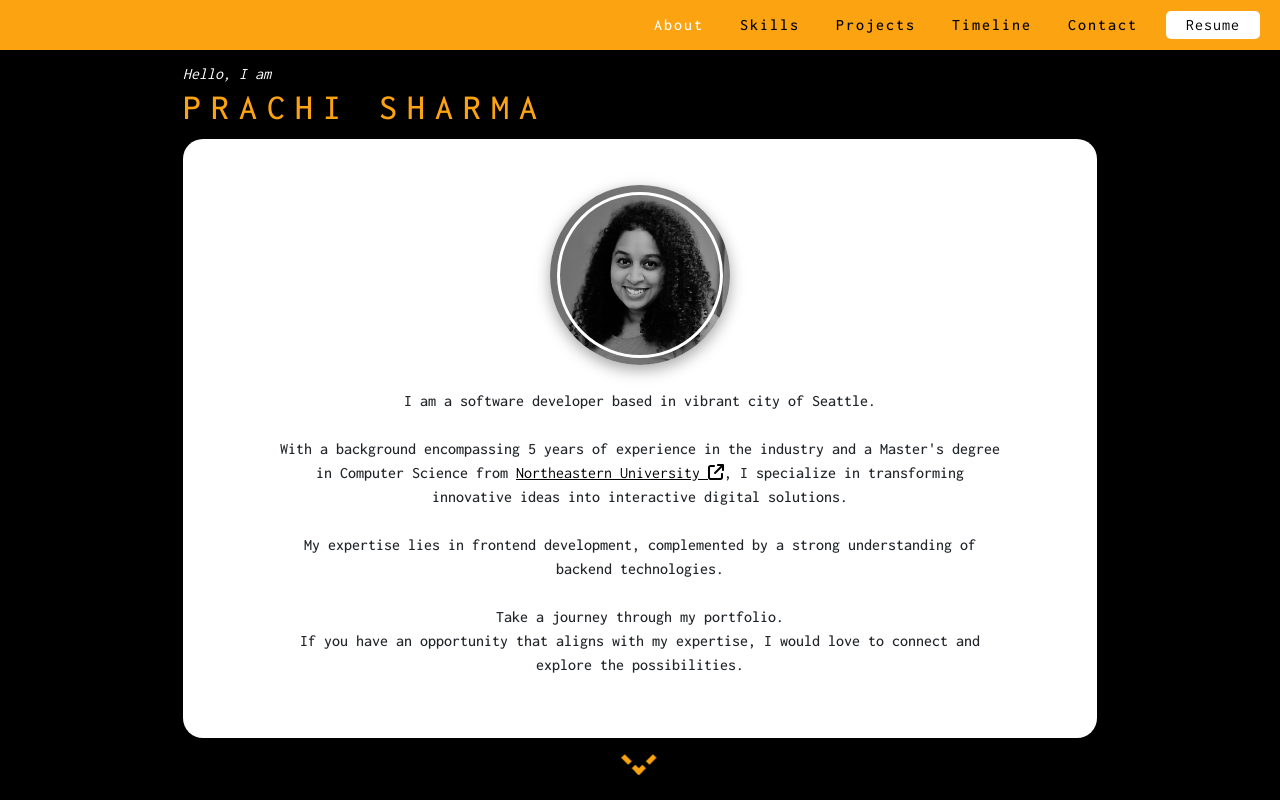
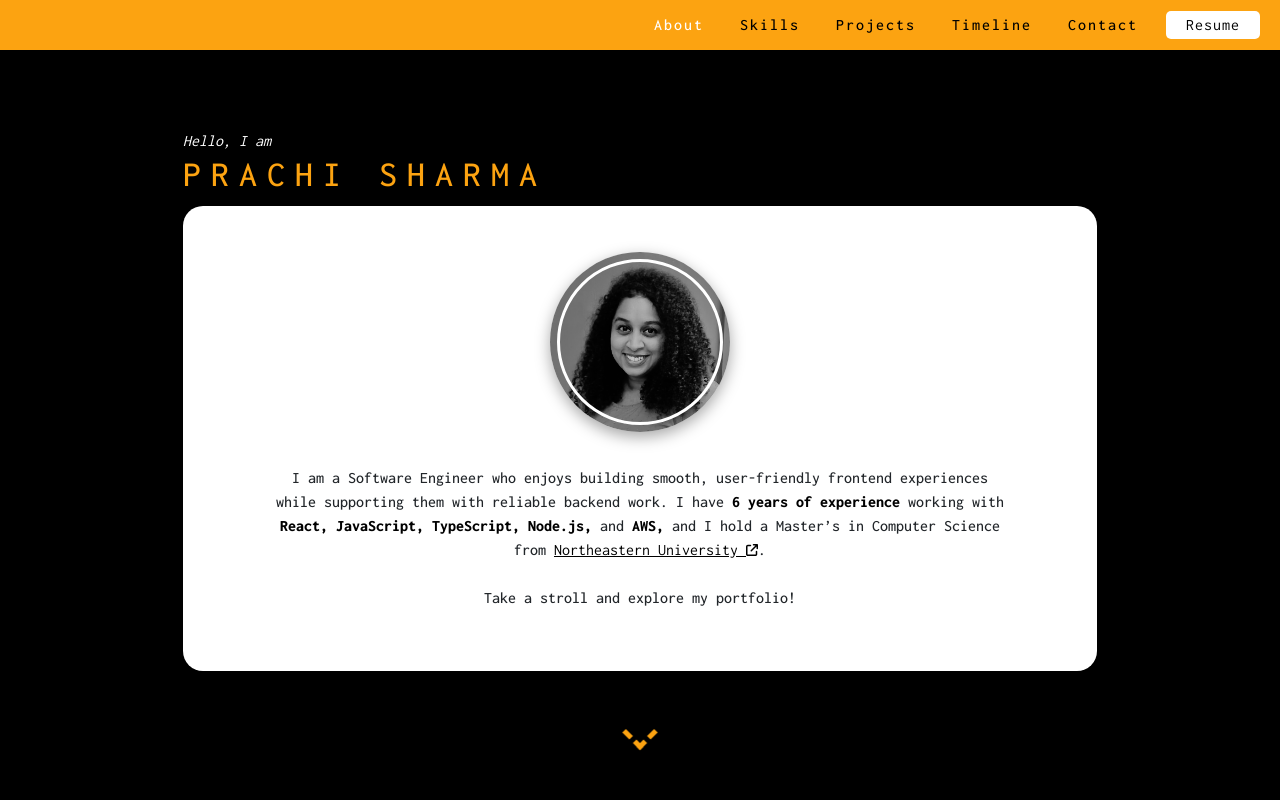
Before and after one commit to PrachiSharmaCode/PrachiSharma, a React (Create React App) app: page / in a window 1280 px wide. Shown: the top 800 px of the page. Built offline with nearby package versions, Linux system fonts and the light colour scheme; a web font is replaced by a local one.

Commit message:
resume update

```diff
--- a/src/App.js
+++ b/src/App.js
@@ -148,7 +148,7 @@ export default function App() {
   return (<>
     <div className="app-back" id="about">
       <Header scrollToSection={scrollToSection} activeSection={activeSection} ></Header>
-      <AboutMe ref={aboutRef}></AboutMe>
+      <AboutMe  ref={aboutRef}></AboutMe>
       <Skills ref={skillRef} ></Skills>
       <Projects ref={projectRef} ></Projects>
       <Timeline ref={timelineRef} ></Timeline>
--- a/src/components/AboutMe/aboutme.css
+++ b/src/components/AboutMe/aboutme.css
@@ -51,6 +51,7 @@
   from {
     max-width: 0;
   }
+
   to {
     max-width: 100%;
   }
@@ -70,6 +71,7 @@
   justify-content: center;
   align-items: center;
   text-align: center;
+  gap: 10px;
 }
 
 .intro-para a {
@@ -78,12 +80,17 @@
   font-weight: 400;
 }
 
+.intro-para-highlight{
+  color: black;
+    font-weight: 800;
+}
+
 .intro-para {
   text-align: center;
   padding: 0 !important;
   margin: 0 !important;
   font-weight: 500;
-  /* text-shadow:  0px 2px 5px rgba(0,0,0,0.2); */
+  /* text-shadow:  0px 2px 2px rgba(0,0,0,0.2); */
 }
 
 .intro {
@@ -103,21 +110,24 @@
 }
 
 .scroll-down-div {
+  position: absolute;
+  bottom: 45px;
+  left: 50%;
+  transform: translateX(-50%);
   display: flex;
   justify-content: center;
-  position: absolute;
-  bottom: 1px;
-  left: 50%;
-  transform: translate(-50%);
+  align-items: center;
+  z-index: 10;
 }
 
 .scroll-down-container {
   height: 45px;
   width: 45px;
-  margin-top: 0;
-  border-radius: 60px;
-  text-align: center;
-  animation: scrollDwon 1.5s infinite;
+  border-radius: 50%;
+  display: flex;
+  justify-content: center;
+  align-items: center;
+  animation: scrollDown 1.5s infinite;
 }
 
 .scroll-down-action {
@@ -125,12 +135,55 @@
   height: 25px;
   border-left: 5px dashed var(--accent-check);
   border-bottom: 5px dashed var(--accent-check);
-  transform: rotate(-45deg) translate(50%);
+  transform: rotate(-45deg);
 }
 
-@keyframes scrollDwon {
+.about-link {
+  color: black;
+  text-decoration: none;
+  /* optional, if you don't want underline */
+}
+
+.about-link:hover {
+  color: var(--accent-check);
+}
+
+/* Make the icon follow the link hover */
+.about-link .external-link-icon {
+  font-size: 12px;
+  color: black;
+  transition: color 0.2s ease;
+  /* smooth effect */
+}
+
+.about-link:hover .external-link-icon {
+  color: var(--accent-check);
+}
+
+
+
+/* .about-link{
+  color: black !important
+}
+
+.about-link:hover{
+  color: var(--accent-check);
+}
+
+
+.external-link-icon{
+  font-size: 12px;
+  color: black;
+}
+
+.external-link-icon:hover{
+  color: var(--accent-check);
+} */
+
+
+@keyframes scrollDown {
   0% {
-    transform: translate(0);
+    transform: translateY(0);
   }
 
   20% {
@@ -138,7 +191,7 @@
   }
 
   40% {
-    transform: translate(0);
+    transform: translateY(0);
   }
 }
 
@@ -182,7 +235,7 @@
 
 @media screen and (max-width: 480px) {
 
-  .scroll-down-div{
+  .scroll-down-div {
     display: none;
   }
 
--- a/src/components/AboutMe/aboutme.js
+++ b/src/components/AboutMe/aboutme.js
@@ -1,6 +1,5 @@
 import React, { useState, useEffect, forwardRef } from "react";
 import "./aboutme.css";
-// import Me from "../../images/7226598A-81D5-4874-B404-867A7143316C.jpg";
 import Me from "../../images/pp.jpg";
 import { FontAwesomeIcon } from '@fortawesome/react-fontawesome'
 import { faArrowUpRightFromSquare } from '@fortawesome/free-solid-svg-icons';
@@ -24,7 +23,7 @@ const Aboutme = forwardRef((props, ref) => {
     };
   }, []);
 
-  return(
+  return (
     <div ref={ref} className="main" id="about">
       <div className="container">
         <div className="intro">
@@ -39,23 +38,23 @@ const Aboutme = forwardRef((props, ref) => {
           </div>
           <div className="intro-para fade-in-y">
             <p>
-              I am a software developer based in vibrant city of Seattle. <br></br><br></br> With a background encompassing 5 years of experience in the industry
-              and a Master's degree in Computer Science from <a className="about-link" target="1" href="https://seattle.northeastern.edu/">Northeastern University <FontAwesomeIcon className="external-link-icon" icon={faArrowUpRightFromSquare} /></a>, I specialize in transforming innovative ideas into interactive digital solutions.<br></br>
-              <br></br>
-              My expertise lies in frontend development, complemented by a strong understanding of backend technologies. <br></br><br></br>
-              Take a journey through my portfolio. <br></br>If you have an opportunity that aligns with my expertise, I would love to connect and explore the possibilities.
+              I am a Software Engineer who enjoys building smooth, user-friendly frontend experiences while supporting them with reliable backend work.
+              I have <span className="intro-para-highlight">6 years of experience</span> working with <span className="intro-para-highlight">React, JavaScript, TypeScript, Node.js,</span> and <span className="intro-para-highlight">AWS,</span> and I hold a Master’s in Computer Science from {" "}
+              <a className="about-link" target="1" href="https://seattle.northeastern.edu/">Northeastern University <FontAwesomeIcon className="external-link-icon" icon={faArrowUpRightFromSquare} /></a>.
+              <br/><br/>
+              Take a stroll and explore my portfolio!
             </p>
           </div>
         </div>
       </div>
       {
-          !isScrolled && <div className="scroll-down-div">
-            <div className="scroll-down-container">
-              <div className="scroll-down-action">
-              </div>
+        !isScrolled && <div className="scroll-down-div">
+          <div className="scroll-down-container">
+            <div className="scroll-down-action">
             </div>
           </div>
-        }
+        </div>
+      }
     </div>);
 });
 
--- a/src/components/Header/header.js
+++ b/src/components/Header/header.js
@@ -1,7 +1,6 @@
 import React, { Component, useEffect, useState } from "react";
 import "./header.css";
 import { Navbar, Nav, Button } from "react-bootstrap";
-import resume from "../../doc/SharmaPrachiResume.pdf";
 
 export default function Header({ scrollToSection, activeSection }) {
 
@@ -33,7 +32,7 @@ export default function Header({ scrollToSection, activeSection }) {
         </Nav>
       </Navbar.Collapse>
       <div>
-          <Button href={resume} target="_blank" className="resume-button">Resume</Button>
+          <Button href={`${process.env.PUBLIC_URL}/PrachiSharmaResume.pdf`} target="_blank" className="resume-button">Resume</Button>
         </div>
     </Navbar>
   </>
--- a/src/components/contact/contact.js
+++ b/src/components/contact/contact.js
@@ -45,7 +45,7 @@ const Contact = forwardRef((props, ref) => {
         <div className="social-icon-row fade-in-y">
 
           <div>
-            <a target="_blank" href="https://www.instagram.com/prachieq/">
+            <a target="_blank" href="https://www.instagram.com/prachi.ext">
               <button className="social-icon">
                 <i className="fa fa-instagram icon-contact fade-in-y" aria-hidden="true"></i>
               </button>
```
Also changed, not shown: 2 other files (tests, documents, lock files or other folders).
